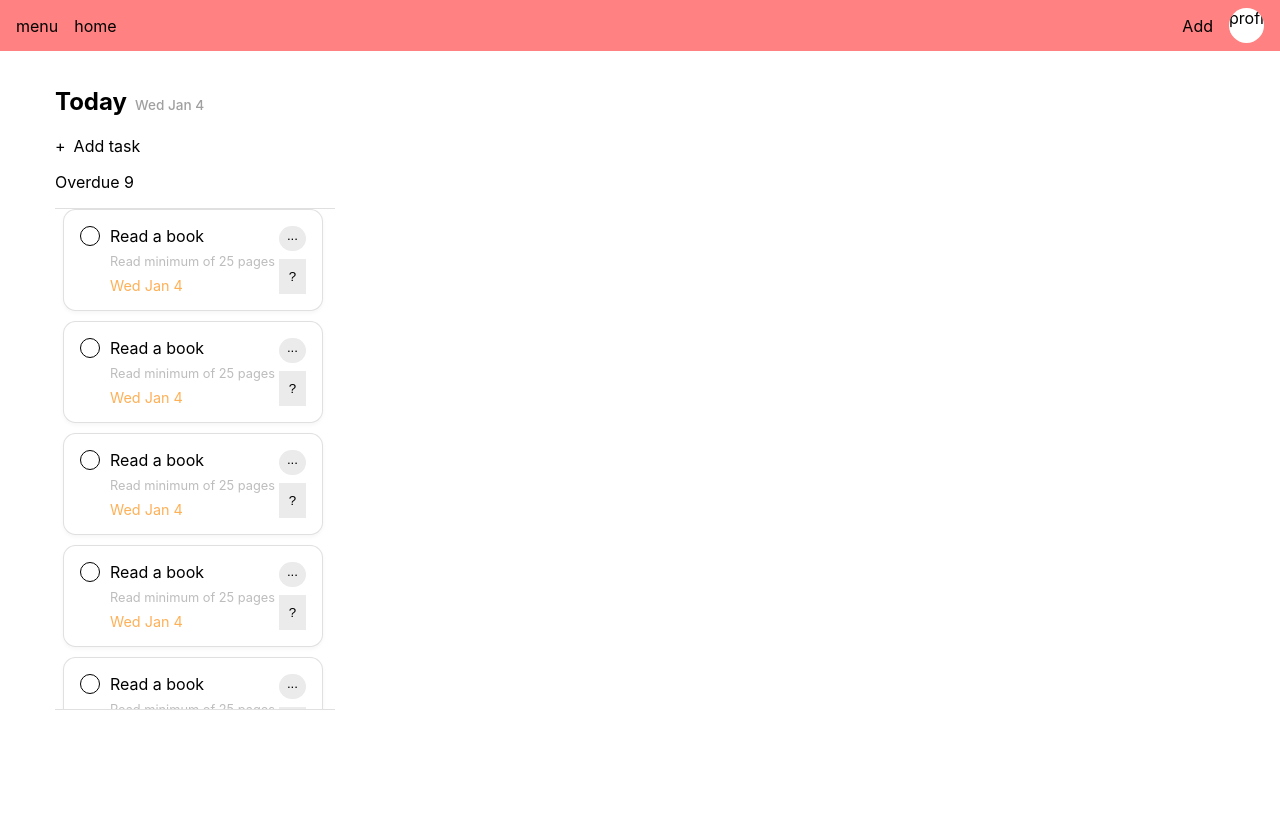
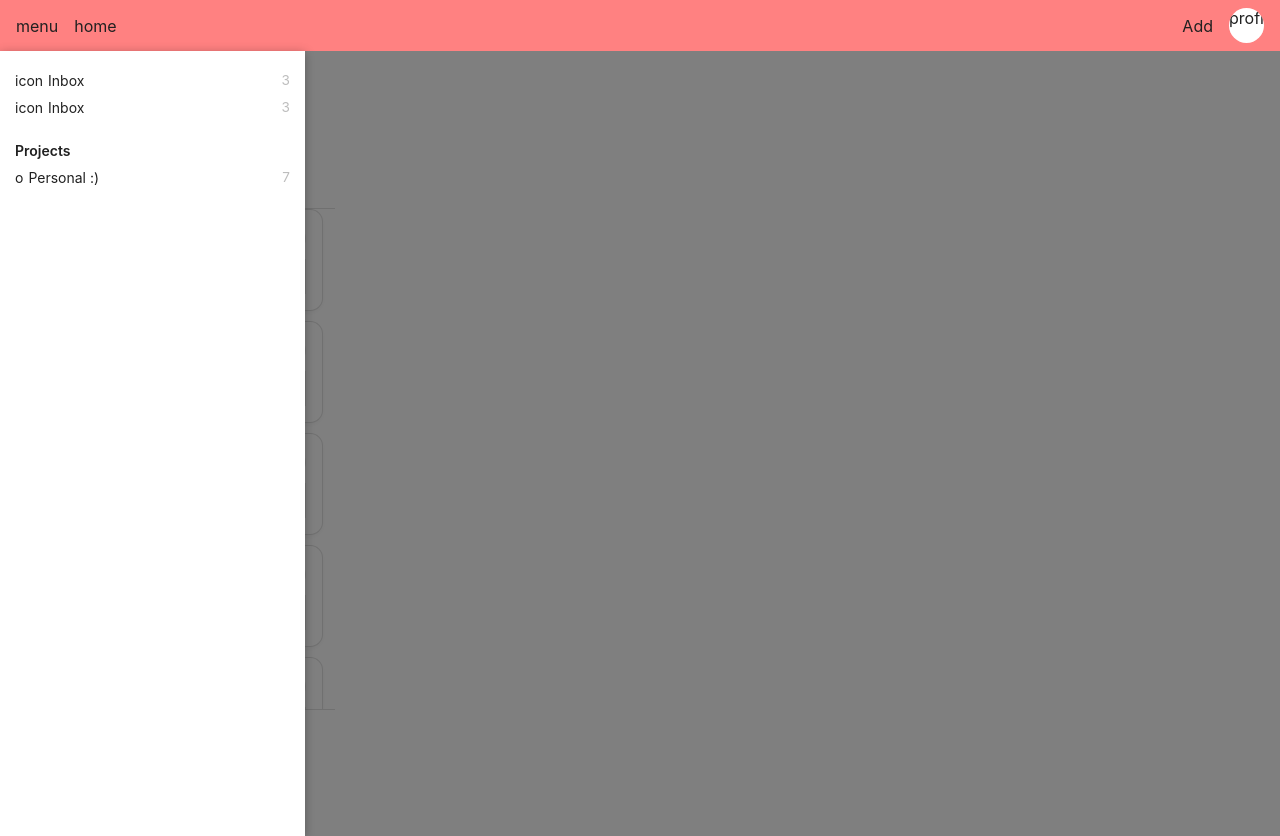
Before and after one commit to salvantjeff/todo-app, a React (Create React App) app in the folder todo-list-app/: page / in a window 1280 px wide. Built offline with nearby package versions, Linux system fonts and the light colour scheme.

Commit message:
Add left side menu component

```diff
--- a/todo-list-app/src/App.css
+++ b/todo-list-app/src/App.css
@@ -4,8 +4,13 @@
     padding: 0;
 }
 
+body {
+    color: #202020;
+}
+
 .agenda-view {
     display: flex;
     flex-direction: column;
     flex-grow: 1;
+    position: relative;
 }
--- a/todo-list-app/src/App.js
+++ b/todo-list-app/src/App.js
@@ -1,6 +1,7 @@
 import './App.css';
 import Header from './components/Header/Header';
 import Home from './components/Home/Home';
+import LeftSideMenu from './components/LeftSideMenu/LeftSideMenu';
 import NavBar from './components/NavBar/NavBar';
 
 function App() {
@@ -13,6 +14,7 @@ function App() {
             <div className="agenda-view">
               <Header />
               <Home />
+              <LeftSideMenu />
             </div>
           </div>
         </main>
--- a/todo-list-app/src/components/LeftSideMenu/LeftSideMenu.css
+++ b/todo-list-app/src/components/LeftSideMenu/LeftSideMenu.css
@@ -0,0 +1,63 @@
+.left-side-menu {
+    position: absolute;
+    top: 0;
+    left: 0;
+    width: 305px;
+    /* height: calc(100vh - 44px); */
+    box-shadow: 0 2px 10px rgb(0 0 0 / 30%);
+    overflow-y: auto;
+    overflow-x: hidden;
+    z-index: 3;
+    padding-top: 1rem;
+    font-size: .875rem;
+    background-color: #fff;
+    height: 100%;
+}
+
+.left-side-menu__content {
+    padding: 0 10px;
+    display: flex;
+    flex-direction: column;
+    gap: 1rem;
+    flex-grow: 1;
+    width: 100%;
+}
+
+.side-menu__section-item {
+    display: flex;
+    justify-content: space-between;
+    background-color: #fff;
+    padding: 5px;
+    font-size: 1rem;
+    border-radius: .2rem;
+    cursor: pointer;
+    font-size: .875rem;
+}
+
+.side-menu__section-item:hover {
+    background-color: rgb(245, 245, 245);
+}
+
+.section-item-details {
+    display: flex;
+    gap: 5px;
+}
+
+.section-item__count {
+    color: rgb(189, 189, 189);
+    font-size: .85rem;
+}
+
+.side-menu__projects-title {
+    padding: 5px;
+    font-weight: 600;
+}
+
+.left-side-menu__overlay {
+    position: absolute;
+    background-color: rgba(0, 0, 0, .5);
+    width: 100%;
+    height: 100%;
+    z-index: 2;
+    top: 0;
+}
--- a/todo-list-app/src/components/LeftSideMenu/LeftSideMenu.js
+++ b/todo-list-app/src/components/LeftSideMenu/LeftSideMenu.js
@@ -0,0 +1,42 @@
+import './LeftSideMenu.css';
+
+function LeftSideMenu() {
+    return (
+        <div className="left-side-menu__overlay">
+            <div className="left-side-menu">
+                <div className="left-side-menu__content">
+                    <div className="side-menu__sections">
+                        <div className="side-menu__section-item">
+                            <div className="section-item-details">
+                                <div>icon</div>
+                                <p>Inbox</p>
+                            </div>
+                            <div className="section-item__count">3</div>
+                        </div>
+                        <div className="side-menu__section-item">
+                            <div className="section-item-details">
+                                <div>icon</div>
+                                <p>Inbox</p>
+                            </div>
+                            <div className="section-item__count">3</div>
+                        </div>
+                    </div>
+                    <div className="side-menu__projects">
+                        <p className="side-menu__projects-title">Projects</p>
+                        <div className="side-menu__projects-contents">
+                            <div className="side-menu__section-item">
+                                <div className="section-item-details">
+                                    <div>o</div>
+                                    <p>Personal :)</p>
+                                </div>
+                                <div className="section-item__count">7</div>
+                            </div>
+                        </div>
+                    </div>
+                </div>
+            </div>
+        </div>
+    );
+};
+
+export default LeftSideMenu;
```
